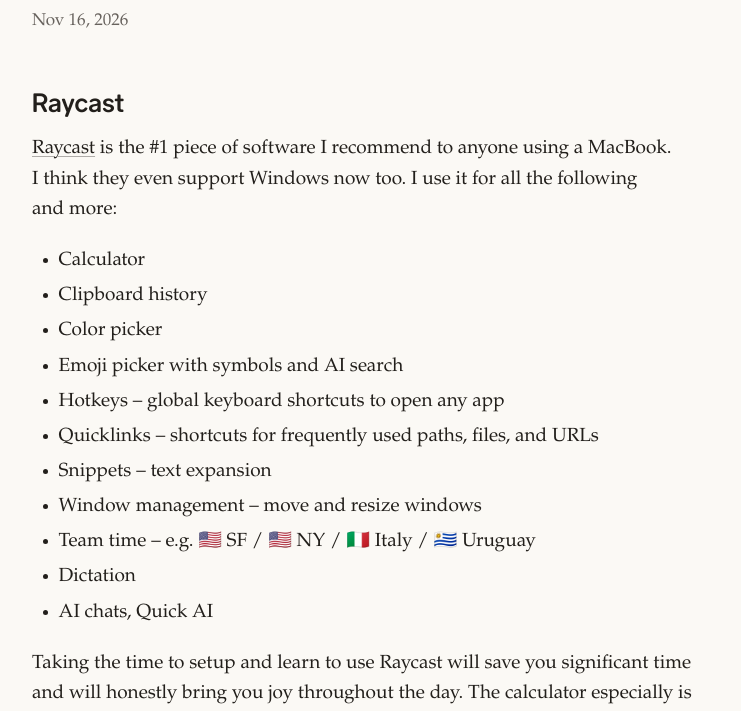
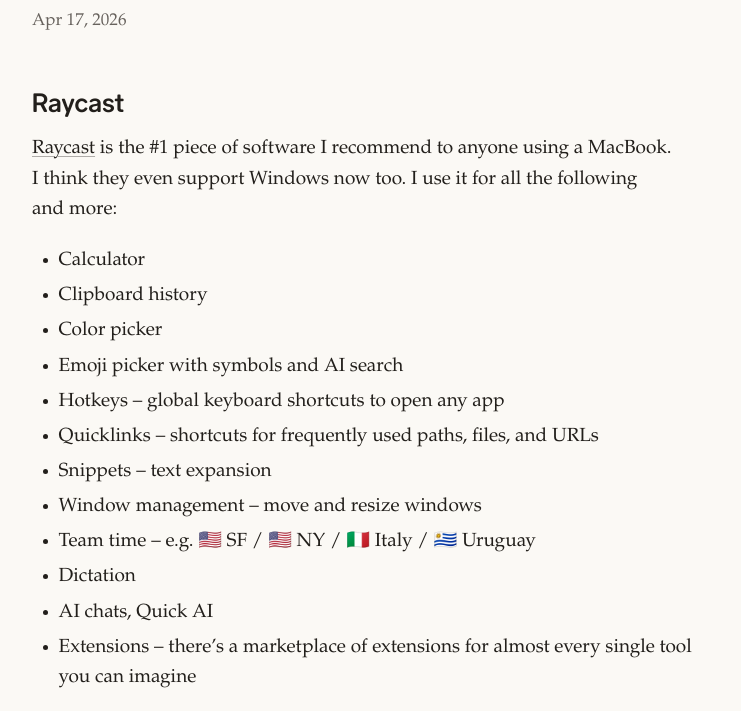
Before and after one commit to om154/blog, an Astro site: page /my-essentials-for-mac in a window 1280 px wide. Shown: the part 191-902 px from the top of the page, without its empty margins (266-1007 px from the left). Built offline with nearby package versions, Linux system fonts and the light colour scheme; Astro itself is replaced by a stand-in of ours.

Commit message:
docs(blog): backdate my essentials for mac post and add raycast extensions

```diff
--- a/src/content/notes/my-essentials-for-mac.md
+++ b/src/content/notes/my-essentials-for-mac.md
@@ -1,7 +1,7 @@
 ---
 title: My Essentials for Mac
 description: The settings, apps, and hardware I set up on every Mac.
-pubDate: 2026-11-16
+pubDate: 2026-04-17
 ---
 
 ## Raycast
@@ -19,6 +19,7 @@ pubDate: 2026-11-16
 - Team time – e.g. 🇺🇸 SF / 🇺🇸 NY / 🇮🇹 Italy / 🇺🇾 Uruguay
 - Dictation
 - AI chats, Quick AI
+- Extensions – there's a marketplace of extensions for almost every single tool you can imagine
 
 Taking the time to setup and learn to use Raycast will save you significant time and will honestly bring you joy throughout the day. The calculator especially is fantastic for making quick calculations when something comes to mind. For example: $100 USD to AUD, or 99°F to °C, "Days until Christmas", "Days until August 29".
 
@@ -48,7 +49,7 @@ Taking the time to setup and learn to use Raycast will save you significant time
 
 - [SteerMouse](https://plentycom.jp/en/steermouse/) for customization if you use a mouse
 - [MonitorControl](https://github.com/MonitorControl/MonitorControl#readme) or [BetterDisplay Pro](https://betterdisplay.pro/) if you use an external monitor. See [this thread on r/mac](https://www.reddit.com/r/mac/comments/16hnmgw/external_monitor_control_monitorcontrol_lunar_or/) to compare them.
--  [Unclack](https://unclack.app/) if you use a mechanical keyboard
+- [Unclack](https://unclack.app/) if you use a mechanical keyboard
 
 ## Other software
 
```
